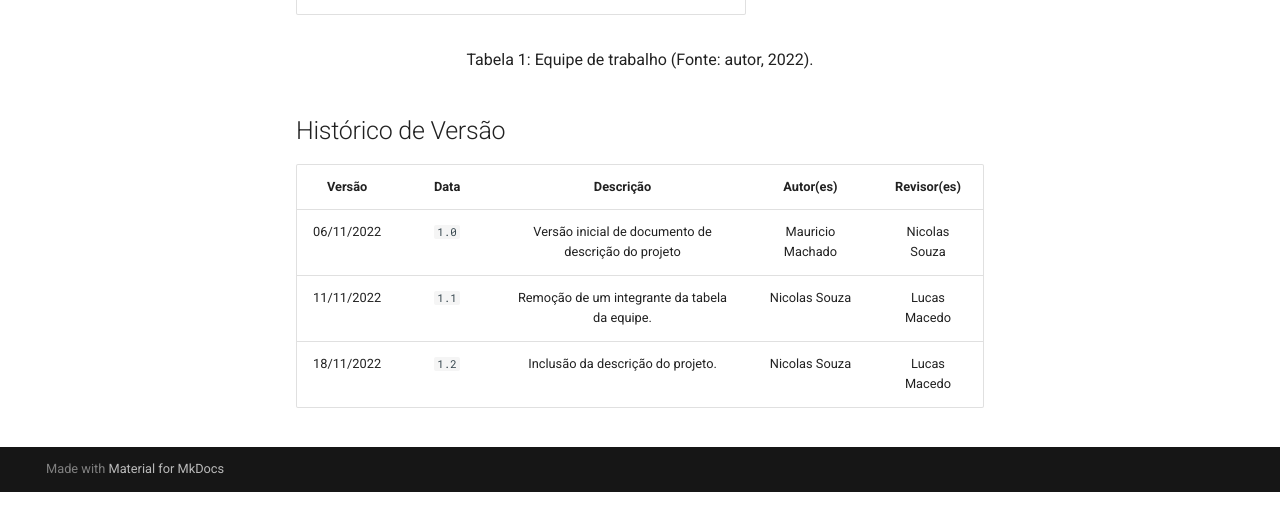
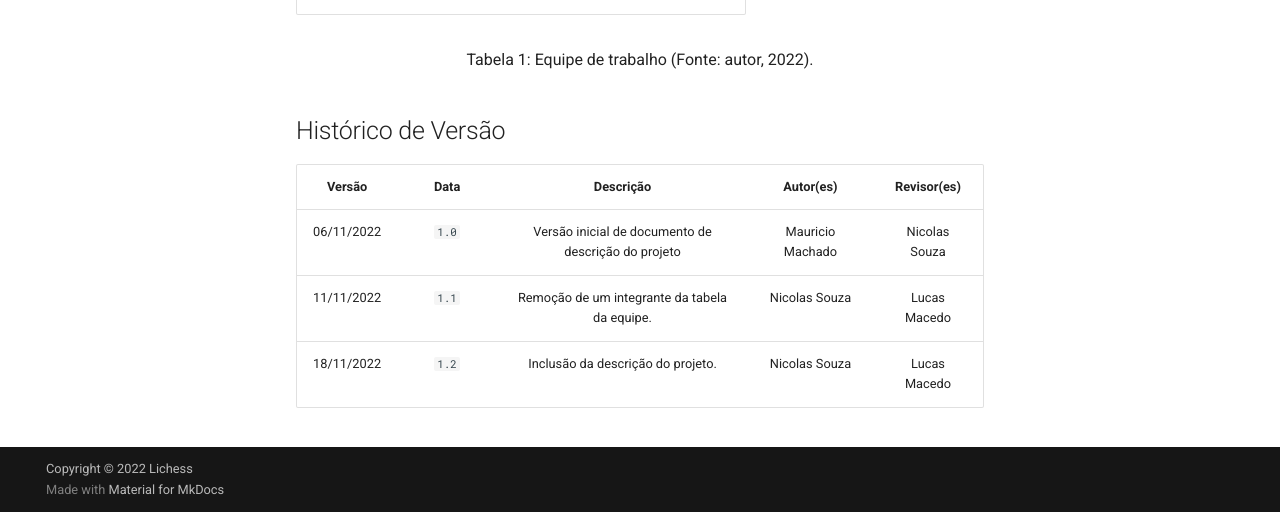
Before and after one commit to Interacao-Humano-Computador/2022.2-Lichess, an MkDocs documentation site: the page built from docs/index.md, in a window 1280 px wide and 900 px high, scrolled down 1288 px, cut to the strip 388-900 px from the top of the window. Built offline with MkDocs 1.6.1 and Material for MkDocs 9.7.7, drawn with Linux system fonts in a browser that asks for light colours; comment, search, counter and statistics services are not loaded.

Commit message:
feat: adiciona logo github

```diff
--- a/mkdocs.yml
+++ b/mkdocs.yml
@@ -1,4 +1,10 @@
 site_name: Lichess
+
+repo_name: "2022.2-Lichess"
+repo_url: "https://github.com/Interacao-Humano-Computador/2022.2-Lichess"
+
+copyright: "Copyright &copy; 2022 Lichess"
+
 theme:
   name: material
   logo: img/logo.png
```
